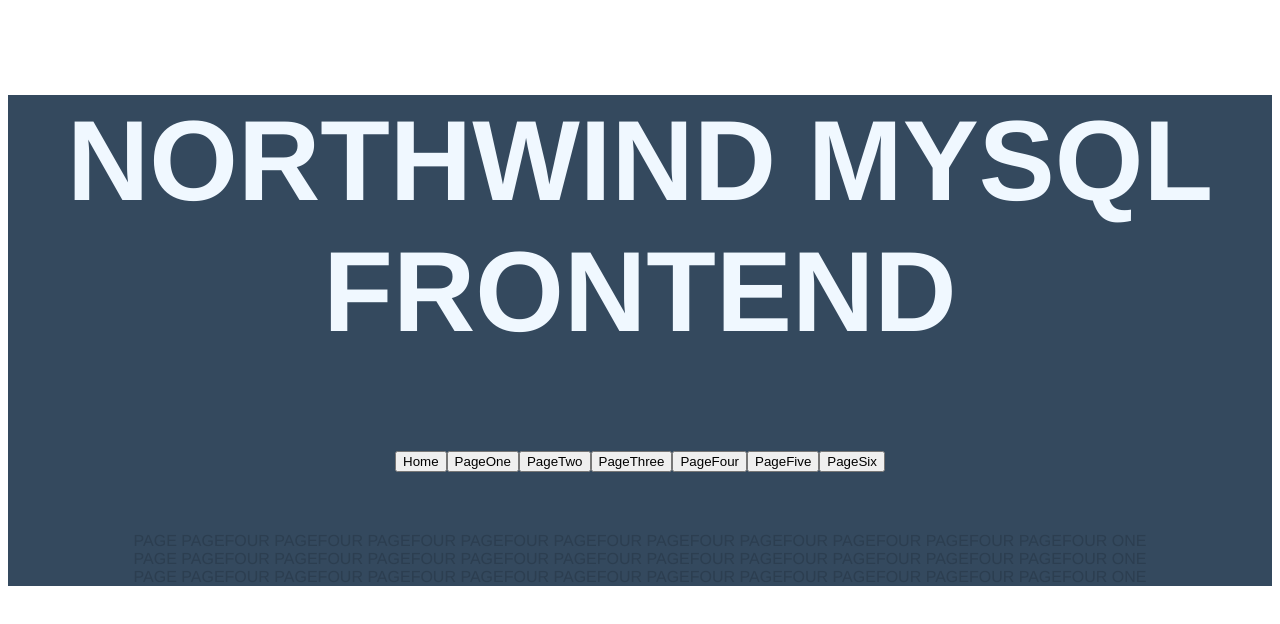
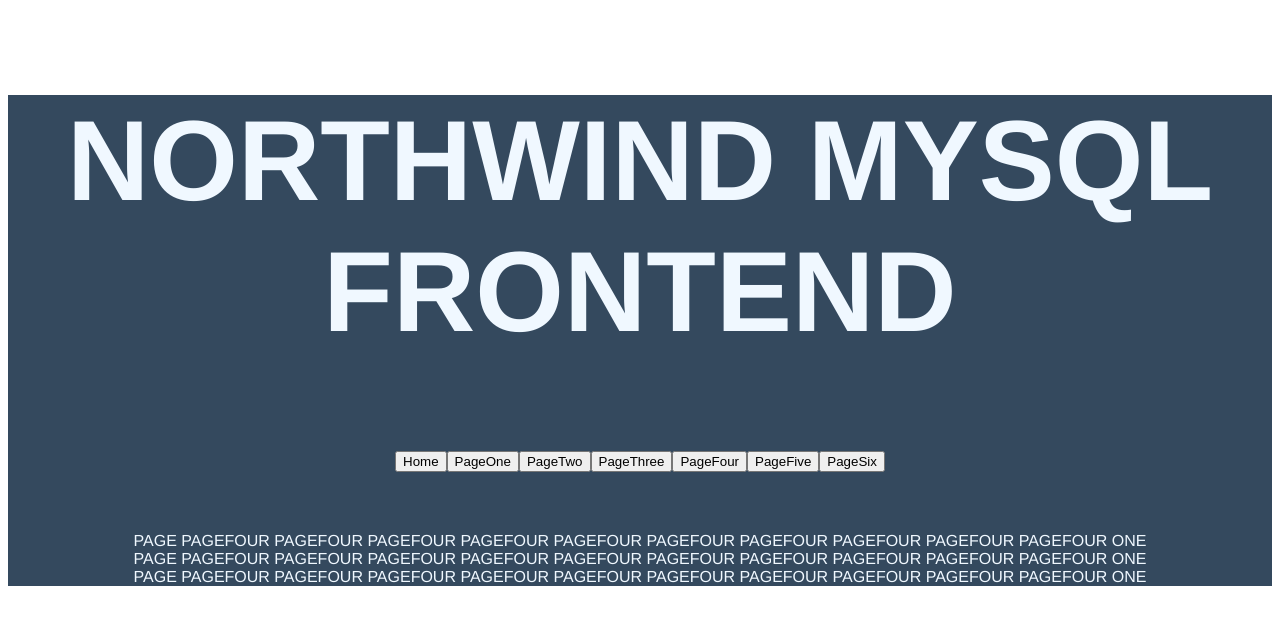
Before and after one commit to nikalsh/vue-northwind-spa, a Vue app: page /PageFour in a window 1280 px wide. Shown: the top 624 px of the page. Built offline with nearby package versions, Linux system fonts and the light colour scheme.

Commit message:
text color changed from blue to white

```diff
--- a/src/App.vue
+++ b/src/App.vue
@@ -21,6 +21,7 @@
     -webkit-font-smoothing: antialiased;
     -moz-osx-font-smoothing: grayscale;
     text-align: center;
+    text-decoration-color: aliceblue;
     color: #2c3e50;
     margin-top: 60px;
     margin-bottom: 60px;
--- a/src/components/Home.vue
+++ b/src/components/Home.vue
@@ -18,7 +18,7 @@
   -webkit-font-smoothing: antialiased;
   -moz-osx-font-smoothing: grayscale;
   text-align: center;
-  color: #2c3e50;
+  color: aliceblue;
   margin-top: 60px;
 }
 </style>
--- a/src/components/PageFive.vue
+++ b/src/components/PageFive.vue
@@ -18,7 +18,7 @@
   -webkit-font-smoothing: antialiased;
   -moz-osx-font-smoothing: grayscale;
   text-align: center;
-  color: #2c3e50;
+  color: aliceblue;
   margin-top: 60px;
 }
 </style>
--- a/src/components/PageFour.vue
+++ b/src/components/PageFour.vue
@@ -18,7 +18,7 @@
   -webkit-font-smoothing: antialiased;
   -moz-osx-font-smoothing: grayscale;
   text-align: center;
-  color: #2c3e50;
+  color: aliceblue;
   margin-top: 60px;
 }
 </style>
--- a/src/components/PageOne.vue
+++ b/src/components/PageOne.vue
@@ -18,7 +18,7 @@
   -webkit-font-smoothing: antialiased;
   -moz-osx-font-smoothing: grayscale;
   text-align: center;
-  color: #2c3e50;
+  color: aliceblue;
   margin-top: 60px;
 }
 </style>
--- a/src/components/PageSix.vue
+++ b/src/components/PageSix.vue
@@ -18,7 +18,7 @@
   -webkit-font-smoothing: antialiased;
   -moz-osx-font-smoothing: grayscale;
   text-align: center;
-  color: #2c3e50;
+  color: aliceblue;
   margin-top: 60px;
 }
 </style>
--- a/src/components/PageThree.vue
+++ b/src/components/PageThree.vue
@@ -18,7 +18,7 @@
   -webkit-font-smoothing: antialiased;
   -moz-osx-font-smoothing: grayscale;
   text-align: center;
-  color: #2c3e50;
+  color: aliceblue;
   margin-top: 60px;
 }
 </style>
--- a/src/components/PageTwo.vue
+++ b/src/components/PageTwo.vue
@@ -18,7 +18,7 @@
   -webkit-font-smoothing: antialiased;
   -moz-osx-font-smoothing: grayscale;
   text-align: center;
-  color: #2c3e50;
+  color: aliceblue;
   margin-top: 60px;
 }
 </style>
```
